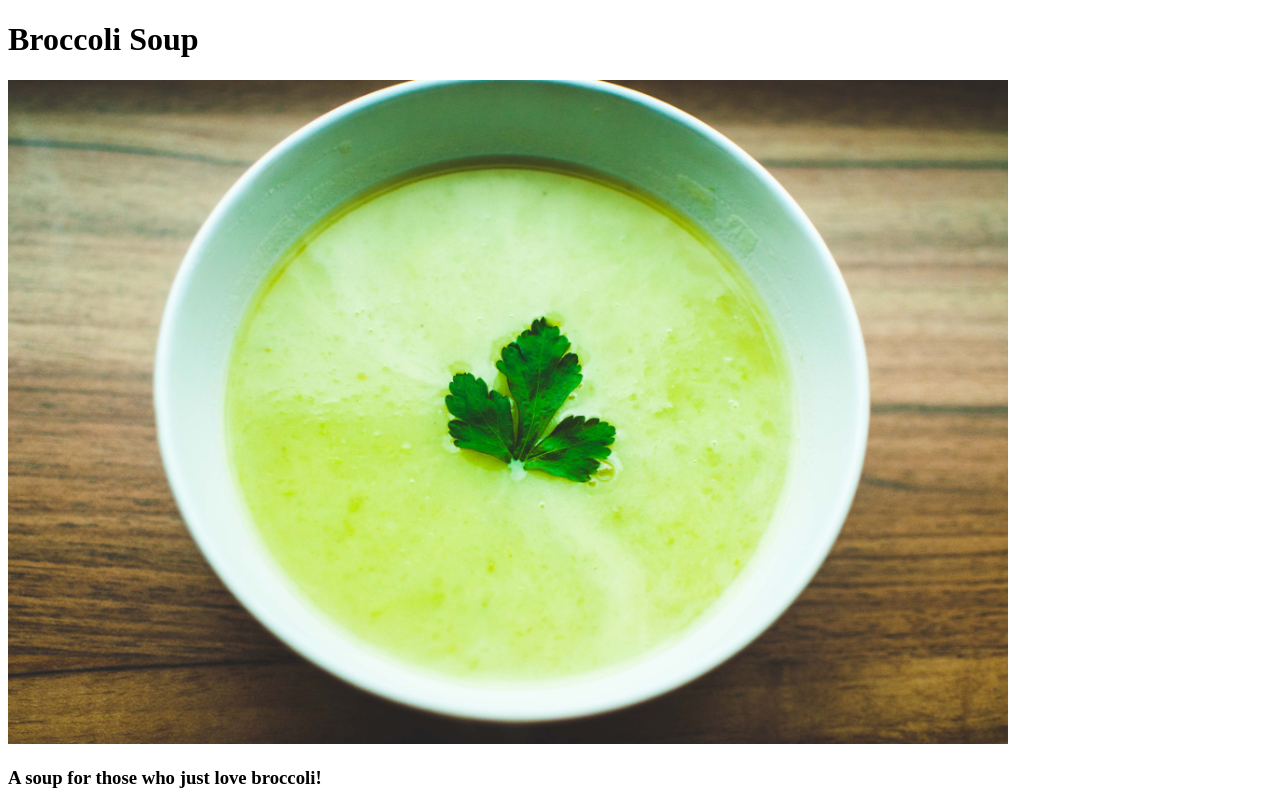
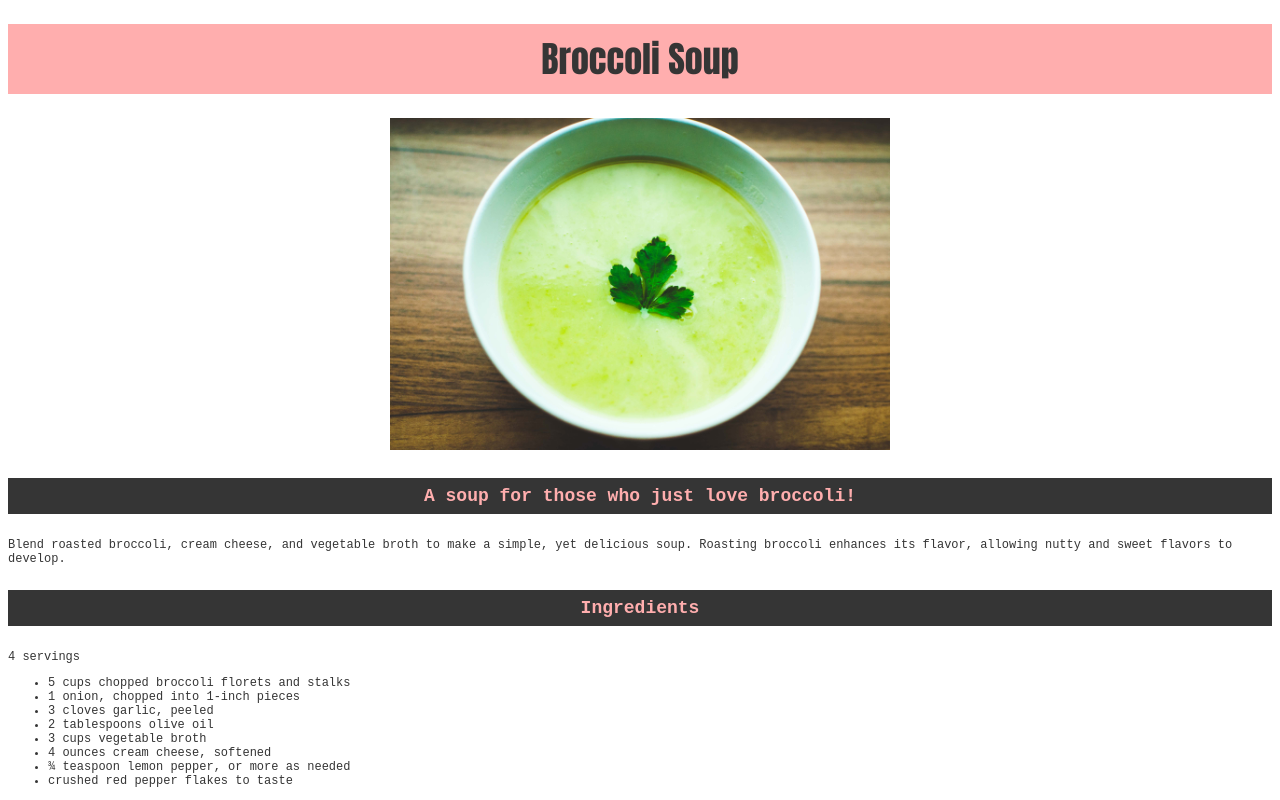
Before and after one commit to DJ-Juarez/Odin-recipes, a plain HTML site: page recipes/broccoli-soup.html in a window 1280 px wide. Shown: the top 800 px of the page. Drawn offline with Linux system fonts and the light colour scheme.

Commit message:
Apply style.css to the rest of html files

```diff
--- a/recipes/broccoli-soup.html
+++ b/recipes/broccoli-soup.html
@@ -4,12 +4,14 @@
     <head>
         <meta charset="utf-8">
         <title>Broccoli Soup</title>
+        <link rel="stylesheet" href="../style.css">
     </head>
     <body>
-        <h1>Broccoli Soup</h1>
-        <img src="../img/broccoli-soup.jpg" alt="Image of broccoli soup in a bowl" width="1000">
-
-        <h3>A soup for those who just love broccoli!</h3>
+        <h1 class="header center">Broccoli Soup</h1>
+        <div class="center">
+            <img src="../img/broccoli-soup.jpg" alt="Image of broccoli soup in a bowl" width="1000">
+        </div>
+        <h4>A soup for those who just love broccoli!</h4>
         <p>Blend roasted broccoli, cream cheese, and vegetable broth to make a simple, yet delicious soup. Roasting broccoli enhances its flavor, allowing nutty and sweet flavors to develop.</p>
 
         <h4>Ingredients</h4>
```
Also changed, not shown: recipes/pulled-pork.html (+6 -4 lines).
